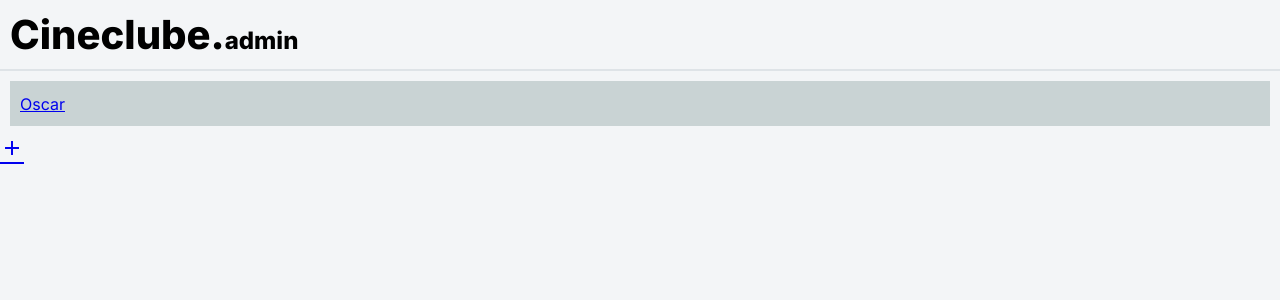
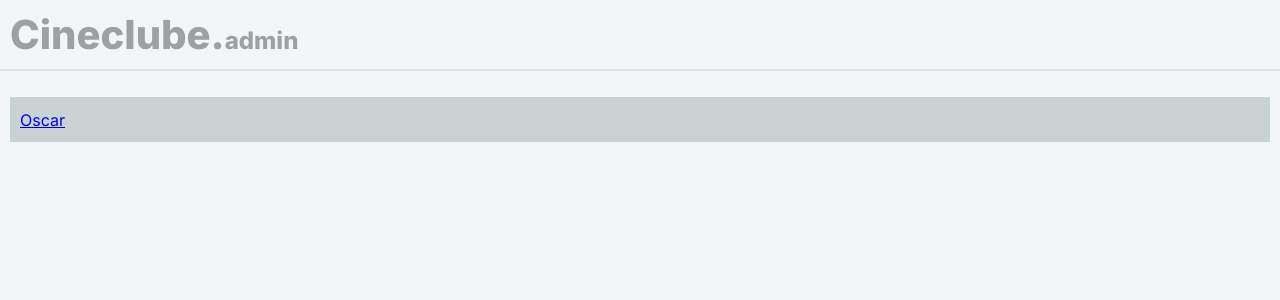
Before and after one commit to nandowastaken/cine, a React (Vite) app: page /admin in a window 1280 px wide. Shown: the top 300 px of the page. Built offline with nearby package versions, Linux system fonts and the light colour scheme.

Commit message:
visualizando registros em tabelas

```diff
--- a/src/pages/admin/AdminSection.jsx
+++ b/src/pages/admin/AdminSection.jsx
@@ -1,41 +1,71 @@
 import React from "react";
 import { Link, useLoaderData, useLocation } from "react-router-dom";
 
+import '../../styles/admin/AdminSection.css';
+
 function AdminSection() {
   const sections = useLoaderData();
+  const pathname = useLocation().pathname;
 
   const loadSections = () => {
-    if (!sections)
+    if (!sections) {
       return (
         <div>
           <Link to="/admin/categoriesOscar">Oscar</Link>
         </div>
       );
-    else
+    } else if (pathname.includes('categoriesOscar')) {
+      const categories = (sections.length)
+        ? sections.map(el => (
+          <tr key={ el.id }>
+            <td>{ el.category }</td>
+            <td>{ el.previousCategory }</td>
+            <td>{ el.nextCategory }</td>
+            <td>Ver</td>
+            <td className="editRecord">
+              <i className="material-icons-outlined">edit</i>
+            </td>
+          </tr>
+        ))
+        : (
+          <span>Nenhuma categoria cadastrada</span>
+        );
+
       return (
-        <div>
-          { sections.length ? (
-            sections.map(el => (
-              <Link>{ el.category }</Link>
-            ))
-          ) : (
-            <span>Nenhuma categoria cadastrada</span>
-          )}
-        </div>
+        <table className="adminSectionTable">
+          <thead>
+            <tr>
+              <th>Categoria</th>
+              <th>Anterior</th>
+              <th>Próxima</th>
+              <th>Indicações</th>
+              <th></th>
+            </tr>
+          </thead>
+
+          <tbody>
+            { categories }
+          </tbody>
+        </table>
       );
+    }
   };
 
   return (
-    <div>
-      <section className="adminSection">
-        { loadSections() }
-      </section>
+    <section className="adminSection">
+      { loadSections() }
 
-      <Link
-        className="material-icons-outlined"
-        to="/admin/add/categoryOscar"
-      >add</Link>
-    </div>
+      {
+        (sections)
+          ? (
+            <Link
+              className="material-icons-outlined addRecord"
+              to="/admin/add/categoryOscar"
+            >add</Link>
+          )
+          : null
+      }
+    </section>
   );
 }
 
--- /dev/null
+++ b/src/styles/admin/AdminSection.css
@@ -0,0 +1,47 @@
+.adminSection {
+  height: 80vh;
+  padding: 10px;
+  margin-top: 1rem;
+
+  display: flex;
+  flex-direction: column;
+}
+
+.adminSectionTable {
+  width: 100%; max-width: 1024px;
+  align-self: center;
+
+  font-family: 'Inter', sans-serif;
+}
+
+.adminSectionTable > thead > tr > th,
+.adminSectionTable > tbody > tr > td {
+  padding: 5px;
+  border: 1px solid #00000059;
+}
+
+.adminSectionTable > thead > tr > th {
+  text-align: left;
+  font-size: 1.2rem;
+}
+
+.adminSectionTable > tbody > tr > td {
+  text-transform: uppercase;
+}
+
+.editRecord {
+  text-align: center;
+}
+
+.adminSection a:not(.addRecord) {
+  box-sizing: border-box;
+  width: 100%;
+  height: 45px;
+  padding: 10px;
+
+  background-color: #c9d3d4;
+  font-family: 'Inter', sans-serif;
+
+  display: flex;
+  align-items: center;
+}
--- a/src/styles/admin/HomeAdmin.css
+++ b/src/styles/admin/HomeAdmin.css
@@ -12,26 +12,9 @@
 .adminHeader h1 {
   font-weight: 800;
   font-size: 2.5rem;
+  color: #57575788;
 }
 
 .adminHeader span {
   font-size: 1.5rem;
-  color: #000000;
 }
-
-.adminSection {
-  padding: 10px;
-}
-
-.adminSection a {
-  box-sizing: border-box;
-  width: 100%;
-  height: 45px;
-  padding: 10px;
-
-  background-color: #c9d3d4;
-  font-family: 'Inter', sans-serif;
-
-  display: flex;
-  align-items: center;
-}
```
